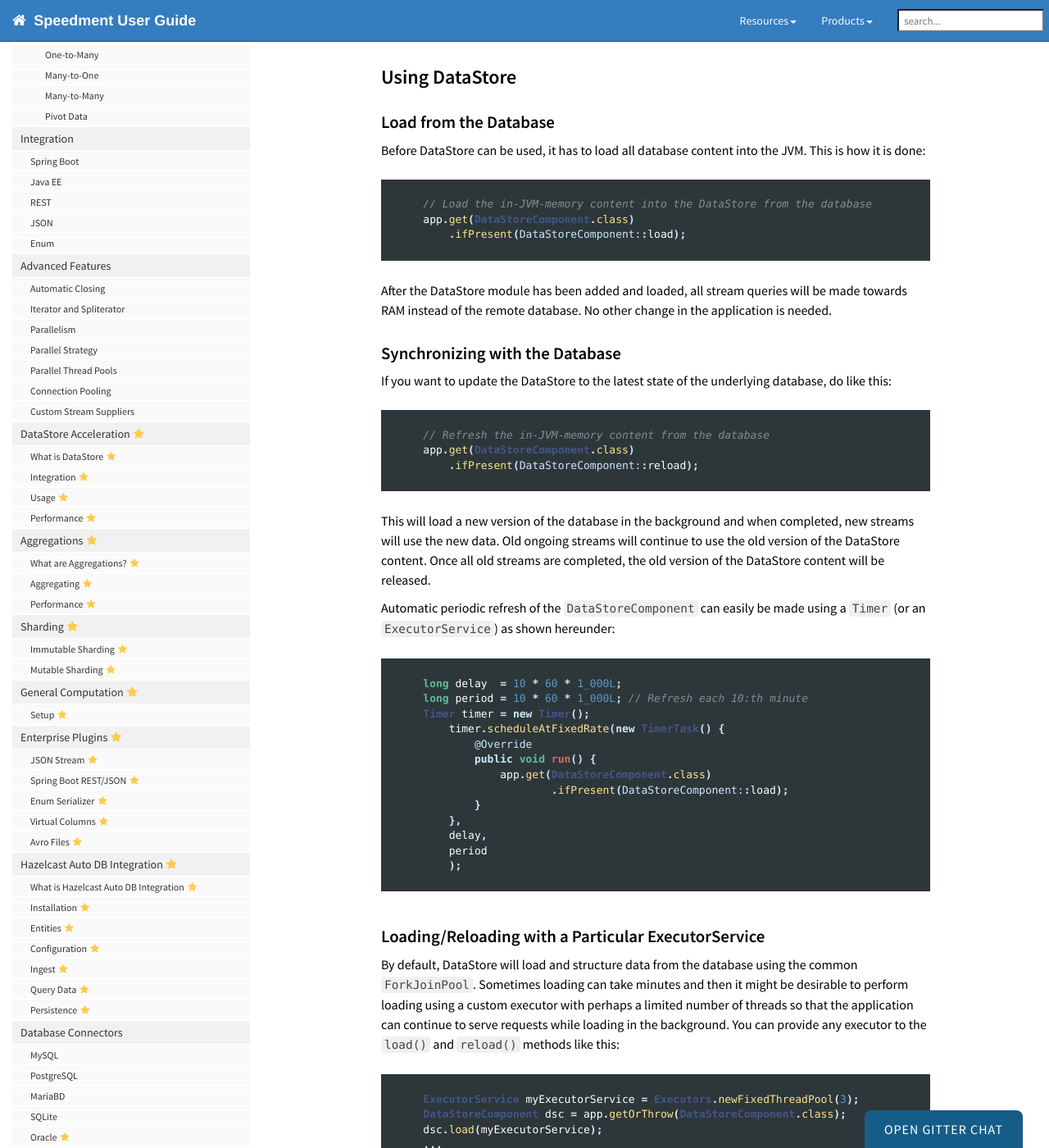
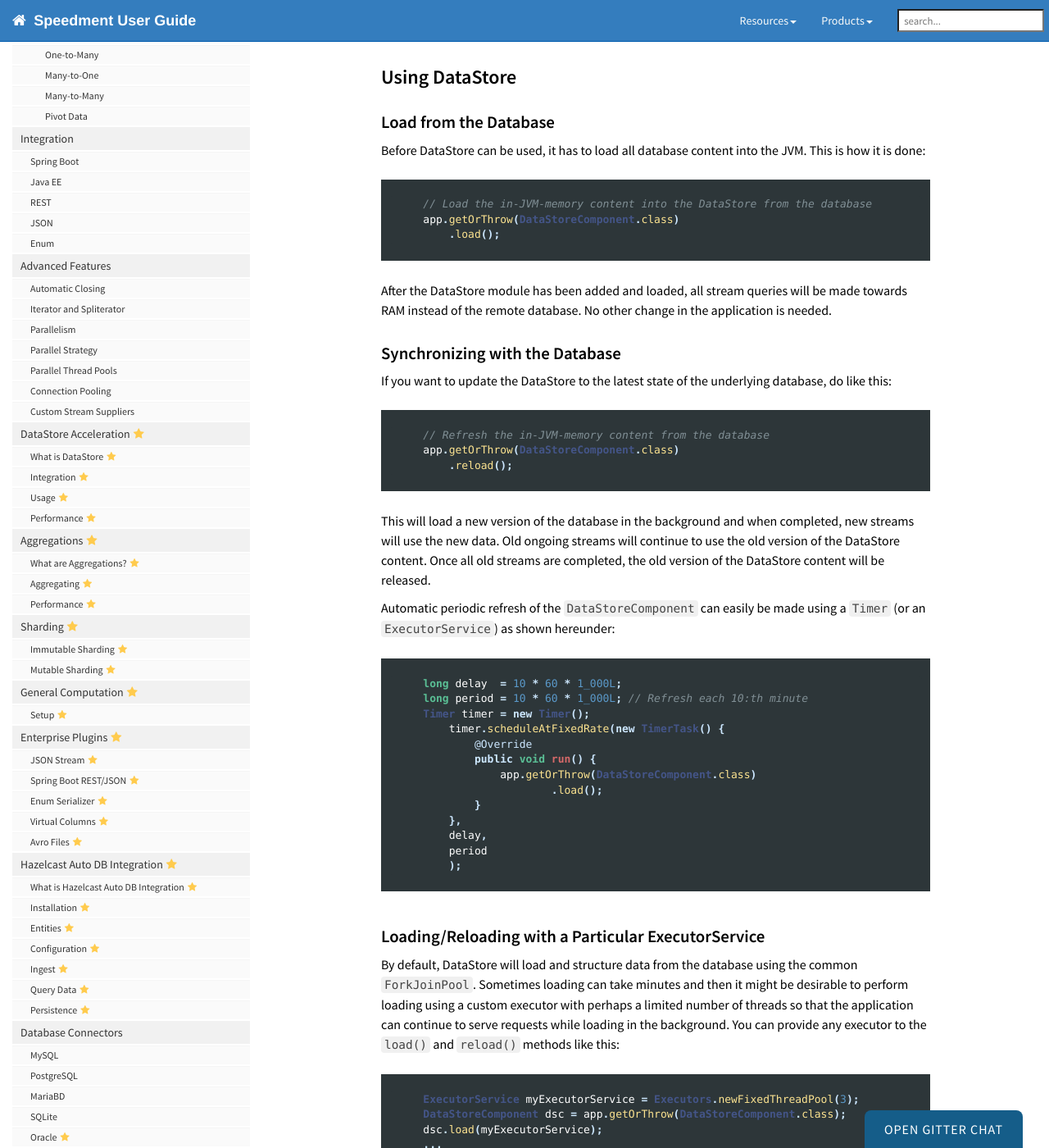
Before and after one commit to speedment/speedment-doc, a Jekyll site: the page built from pages/datastore.md, in a window 1280 px wide and 1400 px high, scrolled down 1823 px. Shown: the whole window at 82% size. Built offline with Jekyll 4.4.1, drawn with Linux system fonts in a browser that asks for light colours; nearby versions of some CDN libraries; comment, search, counter and statistics services are not loaded.

Commit message:
Update load and reload syntax

````diff
--- a/pages/datastore.md
+++ b/pages/datastore.md
@@ -72,8 +72,8 @@
 Before DataStore can be used, it has to load all database content into the JVM. This is how it is done:
 ``` java
     // Load the in-JVM-memory content into the DataStore from the database
-    app.get(DataStoreComponent.class)
-        .ifPresent(DataStoreComponent::load);
+    app.getOrThrow(DataStoreComponent.class)
+        .load();
 ```
 
 After the DataStore module has been added and loaded, all stream queries will be made towards RAM instead of the remote database. No other change in the application is needed.
@@ -82,8 +82,8 @@
 If you want to update the DataStore to the latest state of the underlying database, do like this:
 ``` java
     // Refresh the in-JVM-memory content from the database
-    app.get(DataStoreComponent.class)
-        .ifPresent(DataStoreComponent::reload);
+    app.getOrThrow(DataStoreComponent.class)
+        .reload();
 ```
 
 This will load a new version of the database in the background and when completed, new streams will use the new data. Old ongoing streams will continue to use the old version of the DataStore content. Once all old streams are completed, the old version of the DataStore content will be released.
@@ -97,8 +97,8 @@
         timer.scheduleAtFixedRate(new TimerTask() {
             @Override
             public void run() {
-                app.get(DataStoreComponent.class)
-                        .ifPresent(DataStoreComponent::load);
+                app.getOrThrow(DataStoreComponent.class)
+                        .load();
             }
         },
         delay,
````
